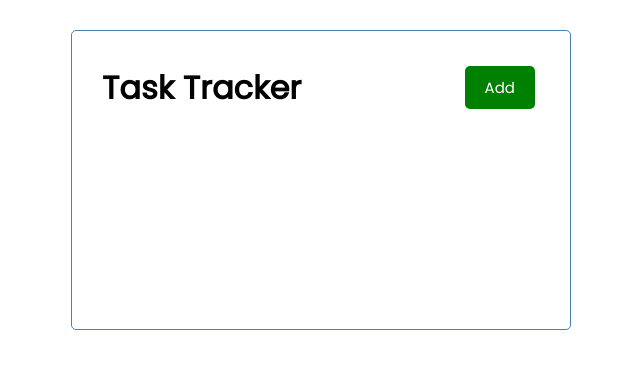
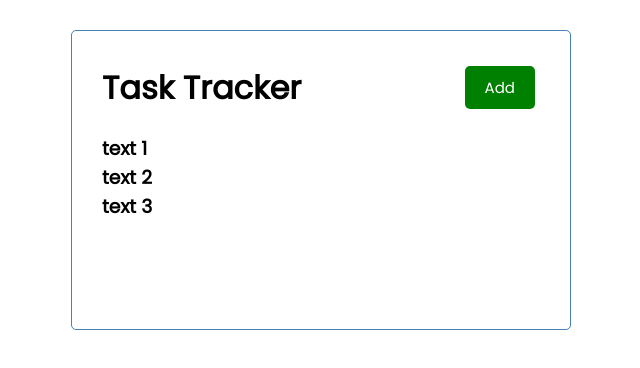
Before and after one commit to ga-watanabe/react-task-tracker, a React (Create React App) app: page / in a window 1280 px wide. Shown: the top 368 px of the page, without its empty margins (319-959 px from the left). Built offline with nearby package versions, Linux system fonts and the light colour scheme.

Commit message:
use state

```diff
--- a/src/App.js
+++ b/src/App.js
@@ -1,9 +1,35 @@
+import { useState } from 'react'
 import Header from './components/Header'
+import Tasks from './components/Tasks'
 
 function App() {
+  const [tasks, setTasks] = useState(
+    [
+      {
+        id: 1,
+        text: 'text 1',
+        day: '2022-01-01',
+        reminder: false
+      },
+      {
+        id: 2,
+        text: 'text 2',
+        day: '2022-02-02',
+        reminder: true
+      },
+      {
+        id: 3,
+        text: 'text 3',
+        day: '2022-03-03',
+        reminder: false
+      }
+    ]
+  )
+
   return (
     <div className="container">
       <Header title="Task Tracker" />
+      <Tasks tasks={tasks}/>
     </div>
   );
 }
--- /dev/null
+++ b/src/components/Tasks.js
@@ -0,0 +1,9 @@
+const Tasks = ({ tasks }) => {
+  return (
+    <>
+      {tasks.map((task) => (<h3 key={task.id}>{task.text}</h3>))}
+    </>
+  )
+}
+
+export default Tasks
```
